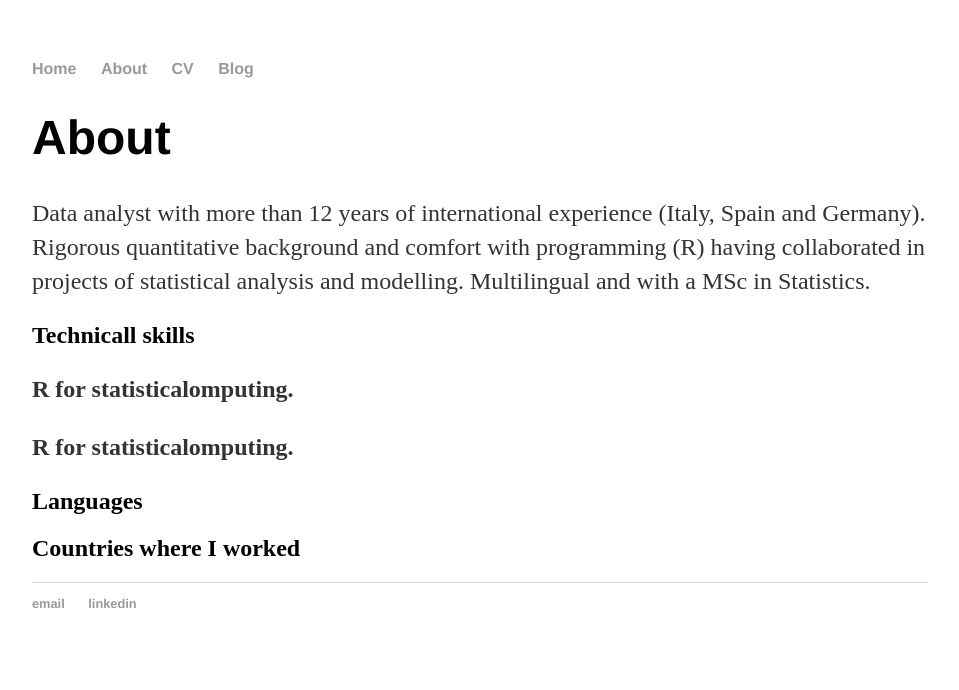
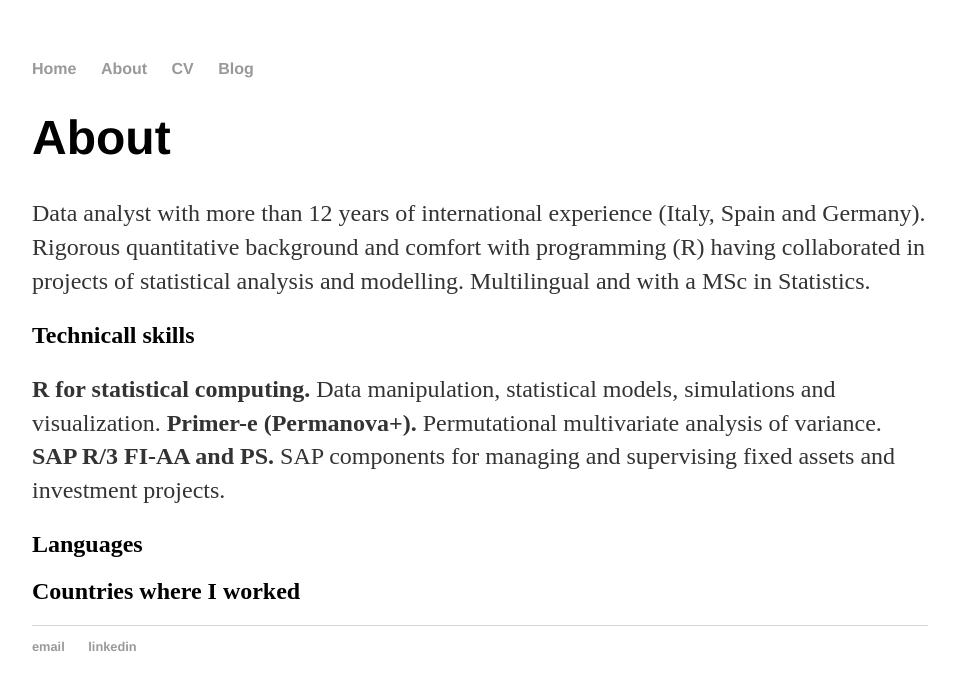
Before and after one commit to ltnoce/ltnoce.github.io, a Jekyll site: the page built from about/index.html, in a window 1280 px wide. Shown: the top 690 px of the page, without its empty margins (160-1119 px from the left). Built offline with Jekyll 4.4.1, drawn with Linux system fonts in a browser that asks for light colours.

Commit message:
Update index.html

```diff
--- a/about/index.html
+++ b/about/index.html
@@ -9,8 +9,9 @@ title: About Lucas Noce
 
 			<h2>Technicall skills</h2>
 
-			<p><strong>R for statisticalomputing.</strong>
-		        <p><strong>R for statisticalomputing.</strong>
+			<p><strong>R for statistical computing.</strong> Data manipulation, statistical models, simulations and visualization.
+		        <strong>Primer-e (Permanova+).</strong> Permutational multivariate analysis of variance.
+			<strong>SAP R/3 FI-AA and PS.</strong> SAP components for managing and supervising fixed assets and investment projects.
 
 			<h2>Languages</h2>
 			<h2>Countries where I worked</h2>
```
